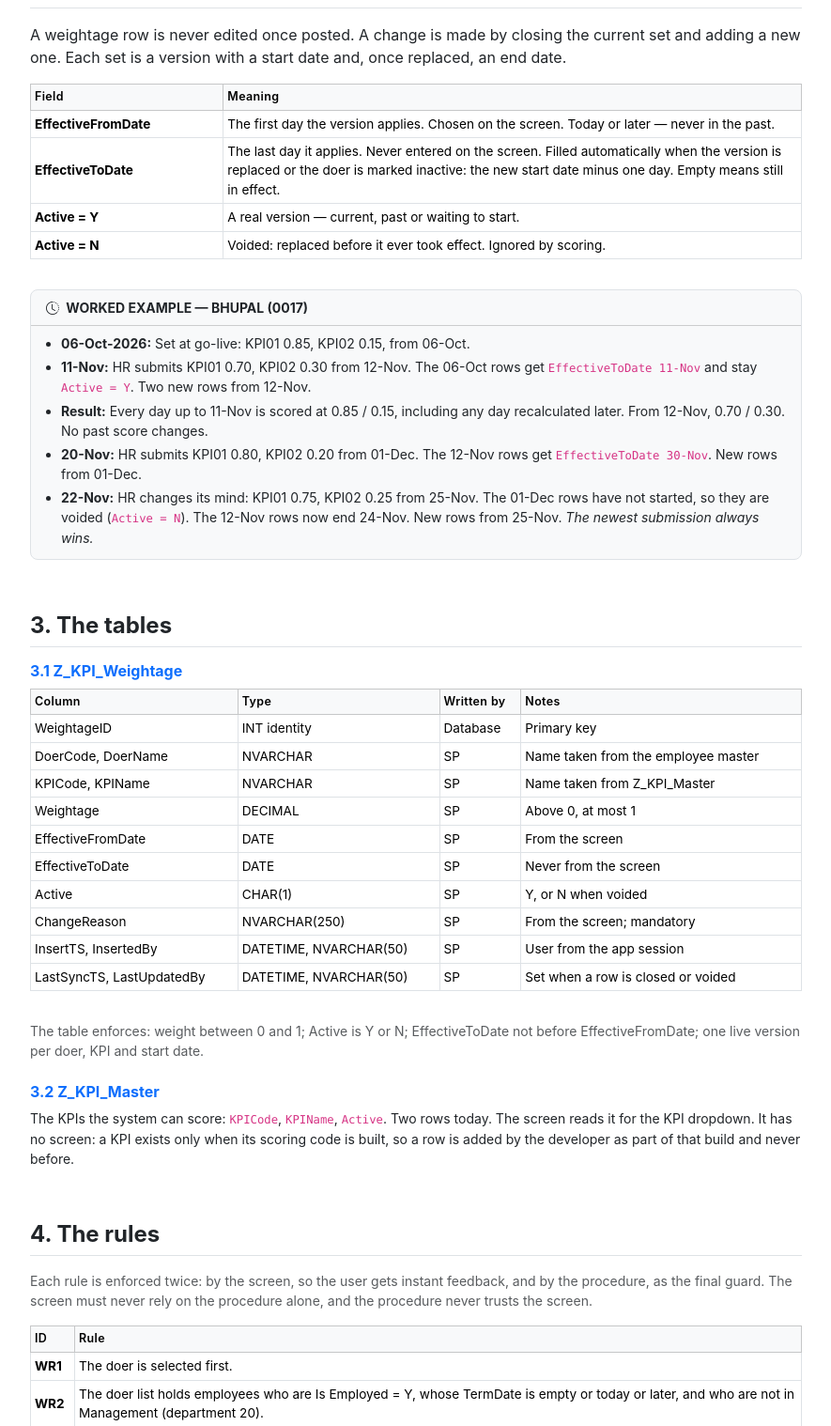
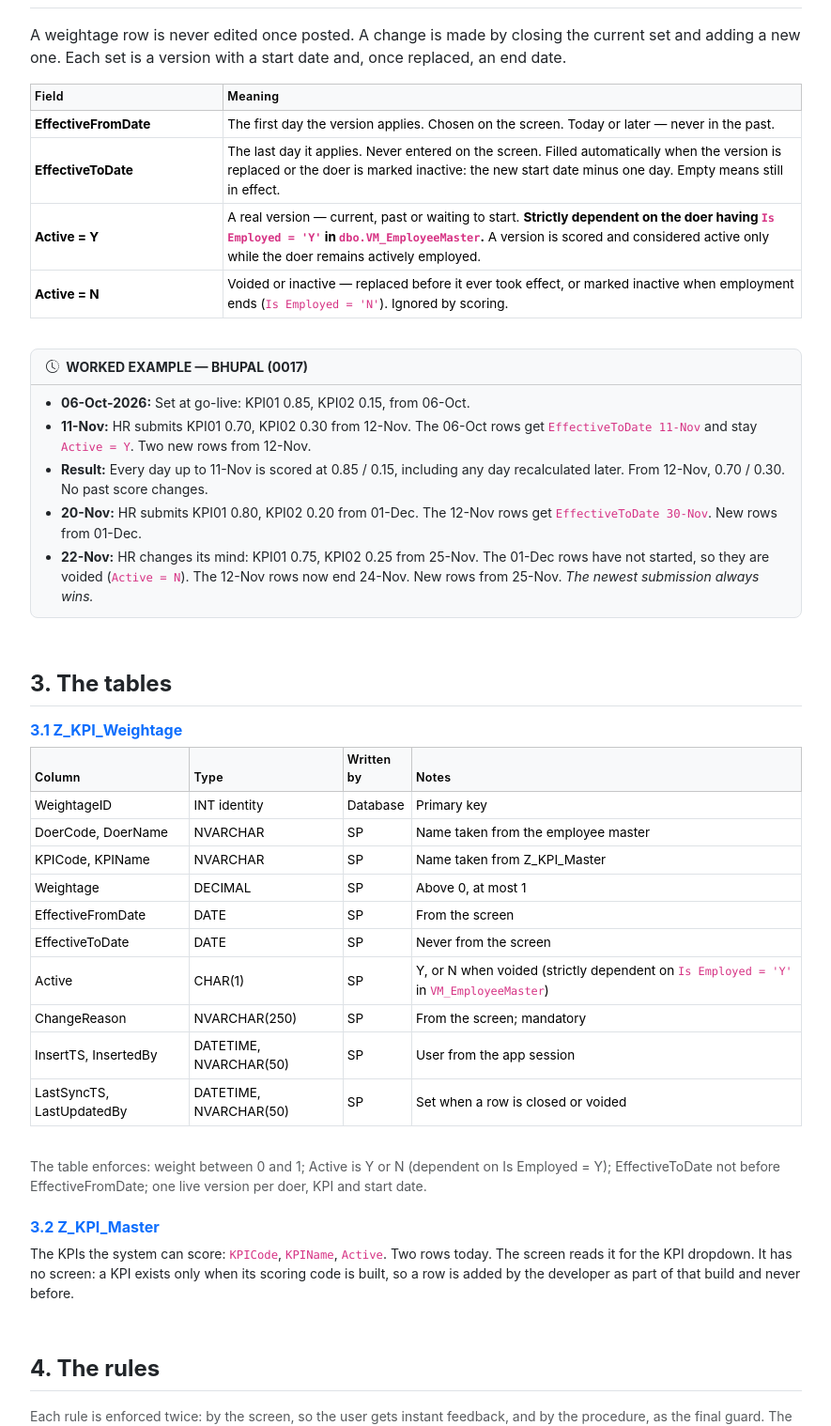
Before and after one commit to ithosexperts/FMS-KPI-Weightage-Management, a FastAPI app: template app/templates/documentation.html in a window 1280 px wide. Shown: the part 1240-2758 px from the top of the page at 94% size, without its empty margins (354-1239 px from the left). Run offline with FastAPI, Linux system fonts and the light colour scheme; the template is opened without the code that fills it, so the values that code supplies are empty.

Commit message:
docs & feat: bind weightage active status (Y/N) to employment status (Is Employed = Y/N) in logic and documentation

```diff
--- a/app/templates/documentation.html
+++ b/app/templates/documentation.html
@@ -170,11 +170,11 @@
                                 </tr>
                                 <tr>
                                     <td class="fw-bold">Active = Y</td>
-                                    <td>A real version &mdash; current, past or waiting to start.</td>
+                                    <td>A real version &mdash; current, past or waiting to start. <strong>Strictly dependent on the doer having <code>Is Employed = 'Y'</code> in <code>dbo.VM_EmployeeMaster</code>.</strong> A version is scored and considered active only while the doer remains actively employed.</td>
                                 </tr>
                                 <tr>
                                     <td class="fw-bold">Active = N</td>
-                                    <td>Voided: replaced before it ever took effect. Ignored by scoring.</td>
+                                    <td>Voided or inactive &mdash; replaced before it ever took effect, or marked inactive when employment ends (<code>Is Employed = 'N'</code>). Ignored by scoring.</td>
                                 </tr>
                             </tbody>
                         </table>
@@ -252,7 +252,7 @@
                                     <td>Active</td>
                                     <td>CHAR(1)</td>
                                     <td>SP</td>
-                                    <td>Y, or N when voided</td>
+                                    <td>Y, or N when voided (strictly dependent on <code>Is Employed = 'Y'</code> in <code>VM_EmployeeMaster</code>)</td>
                                 </tr>
                                 <tr>
                                     <td>ChangeReason</td>
@@ -276,7 +276,7 @@
                         </table>
                     </div>
                     <p class="small text-muted mb-4">
-                        The table enforces: weight between 0 and 1; Active is Y or N; EffectiveToDate not before EffectiveFromDate; one live version per doer, KPI and start date.
+                        The table enforces: weight between 0 and 1; Active is Y or N (dependent on Is Employed = Y); EffectiveToDate not before EffectiveFromDate; one live version per doer, KPI and start date.
                     </p>
 
                     <h5 class="fw-bold fs-6 text-primary mb-2">3.2 Z_KPI_Master</h5>
@@ -384,12 +384,14 @@ AND ISNULL(DeptCode, 0) &lt;&gt; 20</pre>
                     <p class="small text-muted">DISTINCT is needed: the employee master returns one row per role.</p>
 
                     <h5 class="fw-bold fs-6 text-primary mb-2">5.2 Show the current weightage &mdash; read-only</h5>
-                    <p class="small">The version in effect and any version waiting to start, with every column of Section 3.1. Nothing on this grid can be edited.</p>
-                    <pre class="bg-dark text-white p-2 rounded small font-monospace">SELECT * FROM dbo.Z_KPI_Weightage
-WHERE DoerCode = @DoerCode AND Active = 'Y'
-AND (EffectiveToDate IS NULL OR EffectiveToDate >= CAST(GETDATE() AS DATE))
-ORDER BY EffectiveFromDate, KPICode;</pre>
-                    <p class="small text-muted">If the doer has no rows, show <em>"No weightage set &mdash; this doer is not measured"</em>.</p>
+                    <p class="small">The version in effect and any version waiting to start, with every column of Section 3.1. Nothing on this grid can be edited. Active weightage is strictly dependent on the doer having <code>Is Employed = 'Y'</code>.</p>
+                    <pre class="bg-dark text-white p-2 rounded small font-monospace">SELECT wt.* FROM dbo.Z_KPI_Weightage wt
+INNER JOIN dbo.VM_EmployeeMaster e ON e.EmployeeCode = wt.DoerCode
+WHERE wt.DoerCode = @DoerCode AND wt.Active = 'Y'
+AND (e.[Is Employed] = 'Y' OR e.IsEmployed = 'Y')
+AND (wt.EffectiveToDate IS NULL OR wt.EffectiveToDate >= CAST(GETDATE() AS DATE))
+ORDER BY wt.EffectiveFromDate, wt.KPICode;</pre>
+                    <p class="small text-muted">If the doer has no rows or is not actively employed, show <em>"No weightage set &mdash; this doer is not measured"</em>.</p>
 
                     <h5 class="fw-bold fs-6 text-primary mb-2">5.3 Enter the new set</h5>
                     <ul class="small">
@@ -559,11 +561,13 @@ ORDER BY EffectiveFromDate DESC, KPICode;</pre>
                     <p class="small">The Doer, Backup Doer and Temp Doer dropdowns &mdash; on the FMS_Config screen and on the doer reallocation app &mdash; list only employees with a weightage in effect today:</p>
                     <pre class="bg-dark text-white p-2 rounded small font-monospace">SELECT DISTINCT e.EmployeeCode, e.EmployeeName
 FROM dbo.VM_EmployeeMaster e
-WHERE EXISTS (SELECT 1 FROM dbo.Z_KPI_Weightage wt
-WHERE wt.DoerCode = e.EmployeeCode AND wt.Active = 'Y'
-AND wt.EffectiveFromDate &lt;= CAST(GETDATE() AS DATE)
-AND (wt.EffectiveToDate IS NULL
-OR wt.EffectiveToDate &gt;= CAST(GETDATE() AS DATE)));</pre>
+WHERE (e.[Is Employed] = 'Y' OR e.IsEmployed = 'Y')
+AND EXISTS (
+    SELECT 1 FROM dbo.Z_KPI_Weightage wt
+    WHERE wt.DoerCode = e.EmployeeCode AND wt.Active = 'Y'
+    AND wt.EffectiveFromDate &lt;= CAST(GETDATE() AS DATE)
+    AND (wt.EffectiveToDate IS NULL OR wt.EffectiveToDate &gt;= CAST(GETDATE() AS DATE))
+);</pre>
 
                     <h5 class="fw-bold fs-6 text-primary mb-2">7.2 The database guard</h5>
                     <ul class="small">
```
Also changed, not shown: app/services/kpi_service.py (+43 -0 lines), README.md.
